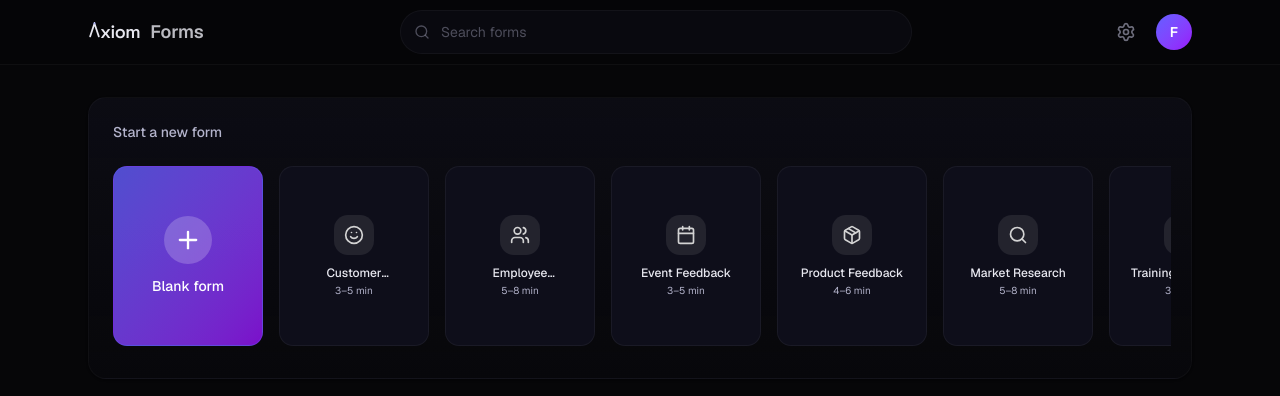
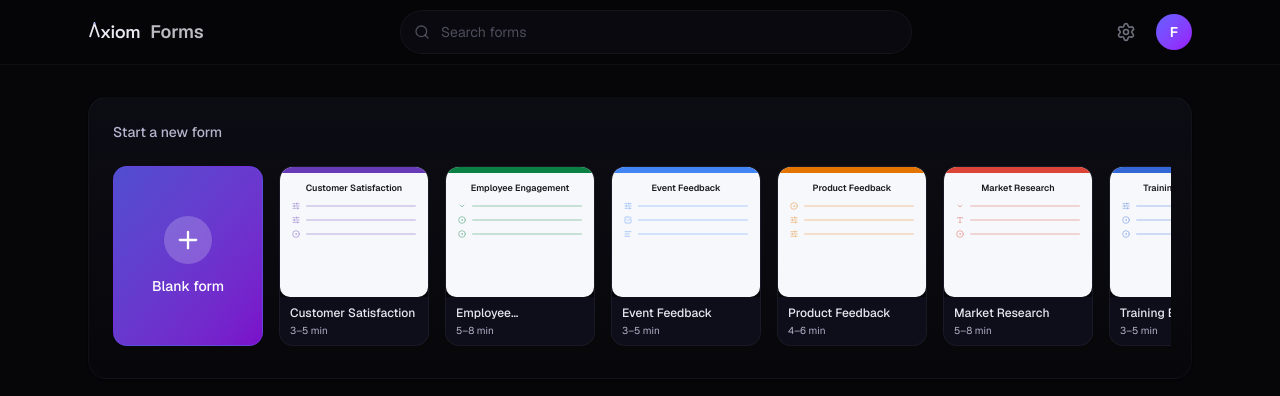
Before and after one commit to fabianprogrammer123/survai-app, a Next.js app: page /test in a window 1280 px wide. Shown: the top 396 px of the page. Built offline with nearby package versions, Linux system fonts and the light colour scheme; no server answers; a web font is replaced by a local one.

Commit message:
feat(dashboard): template cards render synthetic MiniFormPreview thumbnails
Each non-blank template card now shows a miniature rendering of its own
structure (accent band, title, first 3 question-type icons) instead of
a generic icon. Matches Google Forms' template-gallery UX.

```diff
--- a/src/components/survey/dashboard/template-row.tsx
+++ b/src/components/survey/dashboard/template-row.tsx
@@ -1,32 +1,20 @@
 'use client';
 
 import { SURVEY_TEMPLATES } from '@/lib/templates/surveys';
-import {
-  Smile,
-  Users,
-  Calendar,
-  Package,
-  Search,
-  GraduationCap,
-  Globe,
-  DoorOpen,
-  MessageSquare,
-  Plus,
-} from 'lucide-react';
-import type { LucideIcon } from 'lucide-react';
+import { getBlockTemplate } from '@/lib/templates/blocks';
+import { Plus } from 'lucide-react';
+import { MiniFormPreview } from './mini-form-preview';
 
-const ICON_MAP: Record<string, LucideIcon> = {
-  Smile,
-  Users,
-  Calendar,
-  Package,
-  Search,
-  GraduationCap,
-  Globe,
-  DoorOpen,
-  MessageSquare,
-  Plus,
-};
+// Cycle through a pleasant palette for template accent colors, derived by index.
+// Inspired by Google's material accent palette used on Forms template cards.
+const ACCENT_PALETTE = [
+  '#673ab7', // purple
+  '#0b8043', // green
+  '#4285f4', // blue
+  '#e37400', // orange
+  '#db4437', // red
+  '#3367d6', // deep blue
+];
 
 interface TemplateRowProps {
   onTemplateSelect: (templateId: string) => void;
@@ -61,20 +49,43 @@ export function TemplateRow({ onTemplateSelect, searchQuery }: TemplateRowProps)
         </button>
 
         {/* Template cards */}
-        {filtered.map((template) => {
-          const Icon = ICON_MAP[template.icon] || MessageSquare;
+        {filtered.map((template, idx) => {
+          // Derive preview questions: resolve each block reference to its block
+          // template, apply overrides, and collect the first three that have a
+          // real question-like type (skip section headers / page breaks if possible).
+          const previewQuestions: { title: string; type: string }[] = template.blocks
+            .map((b) => {
+              const block = getBlockTemplate(b.blockId);
+              if (!block) return null;
+              const title = b.overrides?.title ?? block.defaults.title ?? '';
+              const type: string = block.elementType ?? 'short_text';
+              return { title, type };
+            })
+            .filter((q): q is { title: string; type: string } => q !== null)
+            .filter((q) => q.type !== 'section_header' && q.type !== 'page_break')
+            .slice(0, 3);
+
+          const accentColor = ACCENT_PALETTE[idx % ACCENT_PALETTE.length];
+
           return (
             <button
               key={template.templateId}
               onClick={() => onTemplateSelect(template.templateId)}
-              className="shrink-0 w-[150px] h-[180px] rounded-xl border border-border/50 bg-card flex flex-col items-center justify-center gap-2.5 px-3 cursor-pointer transition-all duration-200 hover:border-primary/40 hover:-translate-y-1 hover:shadow-lg hover:shadow-black/15"
+              className="shrink-0 w-[150px] h-[180px] rounded-xl border border-border/50 bg-card overflow-hidden cursor-pointer transition-all duration-200 hover:border-primary/40 hover:-translate-y-1 hover:shadow-lg hover:shadow-black/15"
             >
-              <div className="h-10 w-10 rounded-xl bg-primary/10 flex items-center justify-center">
-                <Icon className="h-5 w-5 text-primary" />
+              {/* Preview takes top portion */}
+              <div className="h-[130px] bg-background">
+                <MiniFormPreview
+                  title={template.label}
+                  questions={previewQuestions}
+                  accentColor={accentColor}
+                  bgColor="#f6f8fb"
+                />
               </div>
-              <div className="text-center">
-                <p className="text-xs font-medium text-foreground line-clamp-1">{template.label}</p>
-                <p className="text-[10px] text-muted-foreground mt-0.5">{template.estimatedTime}</p>
+              {/* Footer */}
+              <div className="px-2.5 py-2 flex flex-col">
+                <p className="text-xs font-medium text-foreground line-clamp-1 text-left">{template.label}</p>
+                <p className="text-[10px] text-muted-foreground mt-0.5 text-left">{template.estimatedTime}</p>
               </div>
             </button>
           );
```
Also changed, not shown: 1 other file (tests, documents, lock files or other folders).
